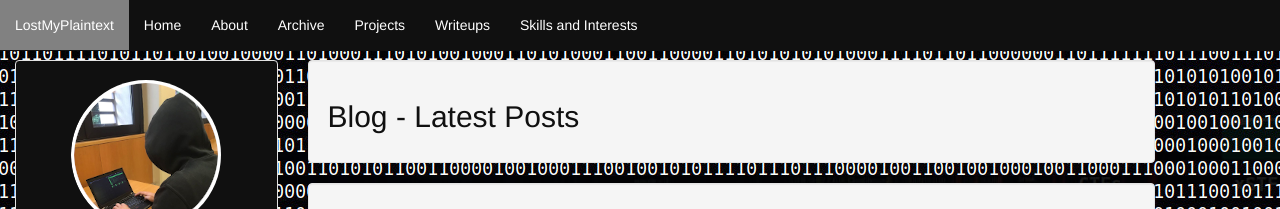
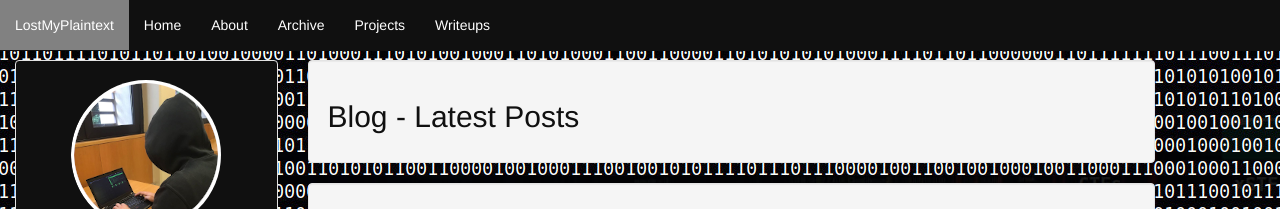
Before and after one commit to 0xA2/0xA2.github.io, a Jekyll site: the page built from index.html, in a window 1280 px wide. Shown: the top 209 px of the page. Built offline with Jekyll 4.4.1, drawn with Linux system fonts in a browser that asks for light colours; the list of posts is cut into pages by our own code.

Commit message:
Update header.html

```diff
--- a/_includes/header.html
+++ b/_includes/header.html
@@ -44,7 +44,6 @@
                     <li class="active"><a href="{{ site.baseurl }}/archive">Archive</a></li>
 		    <li class="active"><a href="{{ site.baseurl }}/projects">Projects</a></li>
                     <li class="active"><a href="{{ site.baseurl }}/writeups">Writeups</a></li>
-                    <li class="active"><a href="{{ site.baseurl }}/skills">Skills and Interests</a></li>
                 </ul>
             </div>
         </div>
```
